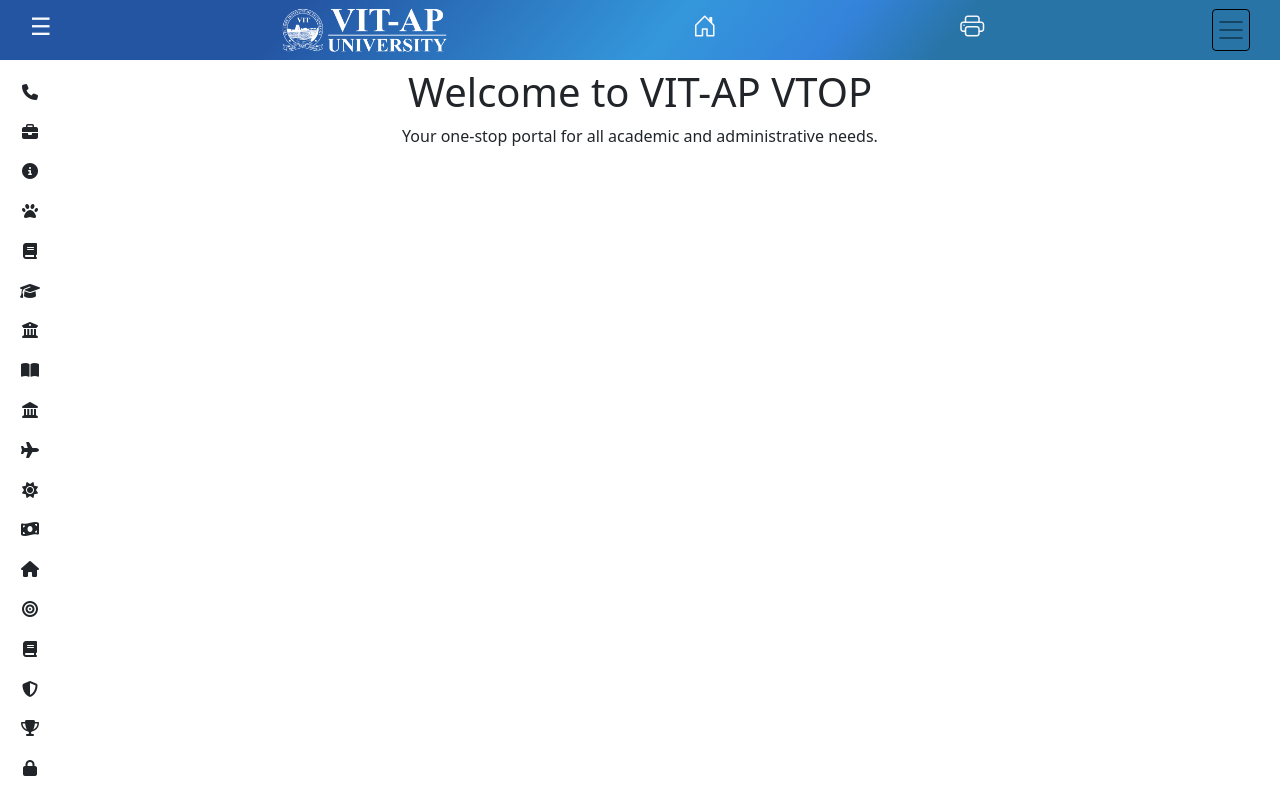
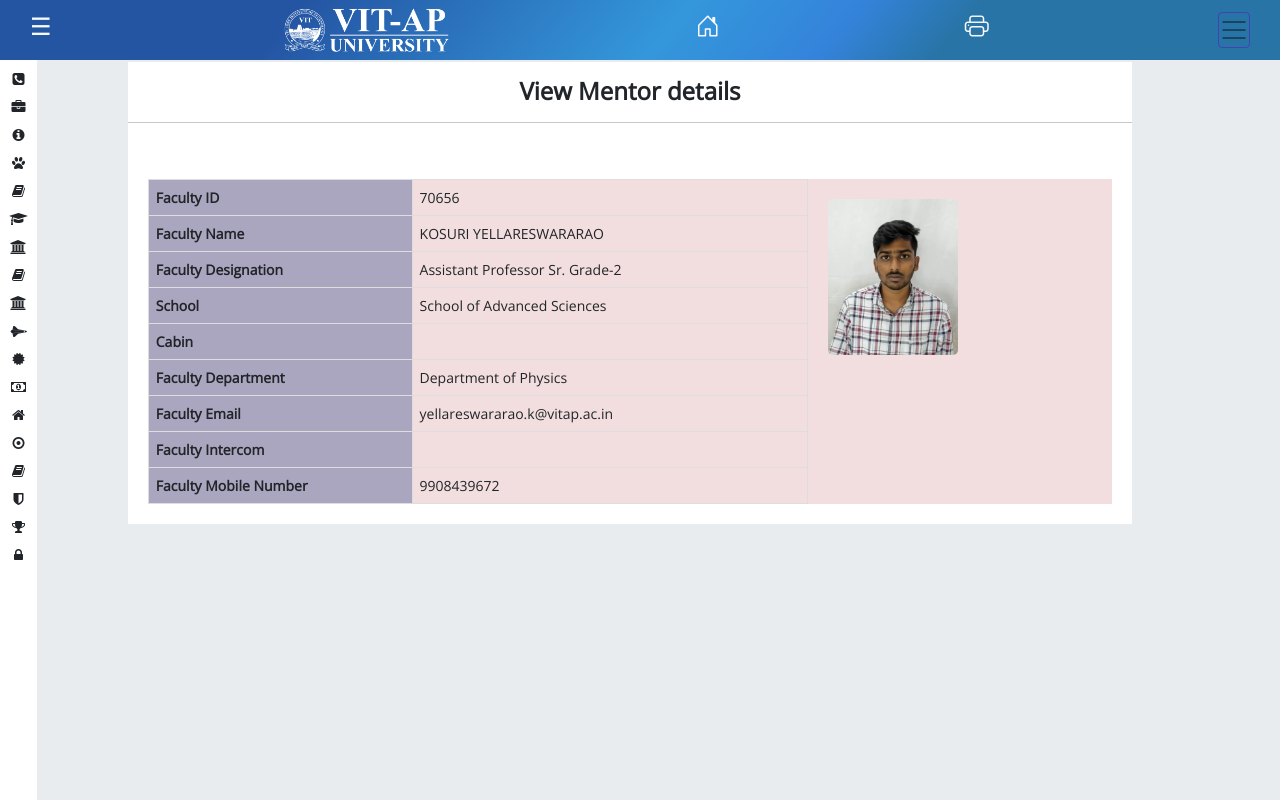
Before and after one commit to Abhiram1502/vtop, a plain HTML site: page index.html in a window 1280 px wide. Drawn offline with nearby package versions, Linux system fonts and the light colour scheme.

Commit message:
Add files via upload

```diff
--- a/index.html
+++ b/index.html
@@ -7,11 +7,11 @@
     <title>VIT-AP - VTOP</title>
     <link rel="stylesheet" href="style.css">
     <!-- Bootstrap CSS CDN -->
-     <link href="https://fonts.googleapis.com/css2?family=Open+Sans&display=swap" rel="stylesheet">
+    <link href="https://fonts.googleapis.com/css2?family=Open+Sans&display=swap" rel="stylesheet">
 
     <link href="https://cdn.jsdelivr.net/npm/bootstrap@5.3.3/dist/css/bootstrap.min.css" rel="stylesheet">
     <link rel="stylesheet" href="https://cdn.jsdelivr.net/npm/bootstrap-icons@1.11.3/font/bootstrap-icons.css">
-    <link href="https://cdnjs.cloudflare.com/ajax/libs/font-awesome/6.4.0/css/all.min.css" rel="stylesheet">
+    <link rel="stylesheet" href="https://cdnjs.cloudflare.com/ajax/libs/font-awesome/4.7.0/css/font-awesome.min.css">
 </head>
 
 <body>
@@ -22,7 +22,7 @@
             <i class="bi bi-printer text-light ps-sm-3 h4" aria-hidden="true"></i>
             <button id="profile"><svg xmlns="http://www.w3.org/2000/svg" width="30" height="30" viewBox="0 0 30 30">
                     <path stroke="rgba(0, 0, 0, 0.55)" stroke-linecap="round" stroke-miterlimit="10" stroke-width="1.5"
-                        d="M4 7h22M4 15h22M4 23h22" width="30px" height="30px" />
+                        d="M4 7h22M4 15h22M4 23h22" width="28px" height="28px" />
                 </svg>
             </button>
         </div>
@@ -49,30 +49,75 @@
     </nav>
     <div>
         <div class="sidepanel">
-            <i class="fa-solid fa-phone"></i> <!-- 1. Phone -->
-            <i class="fa-solid fa-briefcase"></i> <!-- 2. Briefcase -->
-            <i class="fa-solid fa-info-circle"></i> <!-- 3. Info -->
-            <i class="fa-solid fa-paw"></i> <!-- 4. Paw print -->
-            <i class="fa-solid fa-book"></i> <!-- 5. Book -->
-            <i class="fa-solid fa-graduation-cap"></i> <!-- 6. Graduation cap -->
-            <i class="fa-solid fa-building-columns"></i> <!-- 7. Institution / Bank -->
-            <i class="fa-solid fa-book-open"></i> <!-- 8. Book (alternate) -->
-            <i class="fa-solid fa-landmark"></i> <!-- 9. Institutional building -->
-            <i class="fa-solid fa-plane"></i> <!-- 10. Airplane -->
-            <i class="fa-solid fa-sun"></i> <!-- 11. Sun / Weather -->
-            <i class="fa-solid fa-money-bill-wave"></i> <!-- 12. Money / Dollar -->
-            <i class="fa-solid fa-house"></i> <!-- 13. House / Home -->
-            <i class="fa-solid fa-bullseye"></i> <!-- 14. Target / Goal -->
-            <i class="fa-solid fa-book"></i> <!-- 15. Book (outline reuse) -->
-            <i class="fa-solid fa-shield-halved"></i> <!-- 16. Shield / Security -->
-            <i class="fa-solid fa-trophy"></i> <!-- 17. Trophy / Award -->
-            <i class="fa-solid fa-lock"></i> <!-- 18. Lock / Secure -->
+            <i class="fa fa-phone-square iconSpace"></i>
+            <i class="fa fa-briefcase iconSpace"></i>
+
+
+            <i class="fa fa-info-circle iconSpace"></i>
+            <i class="fa fa-paw iconSpace"></i>
+            <i class="fa fa-book iconSpace"></i>
+            <i class="fa fa-graduation-cap iconSpace"></i>
+            <i class="fa fa-bank iconSpace "></i>
+            <i class="fa fa-book iconSpace"></i>
+            <i class="fa fa-bank iconSpace "></i>
+            <i class="fa fa-space-shuttle iconSpace"></i>
+            <i class="fa fa-certificate iconSpace "></i>
+            <i class="fa fa-money iconSpace "></i>
+            <i class="fa fa-home iconSpace"></i>
+            <i class="fa fa-dot-circle-o iconSpace "></i>
+            <i class="fa fa-book iconSpace"></i>
+            <i class="fa fa-shield iconSpace"></i>
+            <i class="fa fa-trophy iconSpace"></i>
+            <i class="fa fa-lock iconSpace"></i> <!-- Lock / Secure -->
+
         </div>
         <div class="container">
-            <div class="row">
-                <div class="col-md-12">
-                    <h1 class="text-center mt-5">Welcome to VIT-AP VTOP</h1>
-                    <p class="text-center">Your one-stop portal for all academic and administrative needs.</p>
+            <div class="content">
+                <h3>View Mentor details</h3>
+                <hr>
+                <div class="mentor-details">
+                    <div class="mentor-info">
+                        <table>
+                            <tr>
+                                <th>Faculty ID</th>
+                                <td>70656</td>
+                            </tr>
+                            <tr>
+                                <th>Faculty Name</th>
+                                <td>KOSURI YELLARESWARARAO</td>
+                            </tr>
+                            <tr>
+                                <th>Faculty Designation</th>
+                                <td>Assistant Professor Sr. Grade-2</td>
+                            </tr>
+                            <tr>
+                                <th>School</th>
+                                <td>School of Advanced Sciences</td>
+                            </tr>
+                            <tr>
+                                <th>Cabin</th>
+                                <td></td>
+                            </tr>
+                            <tr>
+                                <th>Faculty Department</th>
+                                <td>Department of Physics</td>
+                            </tr>
+                            <tr>
+                                <th>Faculty Email</th>
+                                <td>yellareswararao.k@vitap.ac.in</td>
+                            </tr>
+                            <tr>
+                                <th>Faculty Intercom</th>
+                                <td></td>
+                            </tr>
+                            <tr>
+                                <th>Faculty Mobile Number</th>
+                                <td>9908439672</td>
+                            </tr>
+                        </table>
+                        <div class="mentor-img"><img src="images/download.png" alt="Mentor">
+                        </div>
+                    </div>
                 </div>
             </div>
         </div>
--- a/style.css
+++ b/style.css
@@ -1,13 +1,16 @@
-
-*{
+* {
     margin: 0;
     outline: 0;
     padding: 0;
 }
-body{
-    font-family: 'Open Sans', sans-serif;
+
+body {
+    font-family: 'Open Sans', sans-serif !important;
+    background-color: #e9ecef !important;
+    height: 100vh !important;
 }
-.nav{
+
+.nav {
     z-index: 10;
     position: fixed;
     top: 0;
@@ -17,7 +20,8 @@
     flex-direction: column;
     background: linear-gradient(130deg, rgba(36, 85, 163, 1) 23%, rgba(52, 151, 219, 1) 52%, rgba(52, 142, 219, 1) 58%, rgba(52, 131, 219, 1) 65%, rgba(40, 116, 166, 1) 74%);
 }
-.nav-bar{
+
+.nav-bar {
     display: flex;
     align-items: center;
     justify-content: space-between;
@@ -26,79 +30,173 @@
     padding-top: 3.85px;
     padding-bottom: 3.85px;
 }
-.sidepanel{
+
+.sidepanel {
     position: fixed;
+    padding-top: 5px;
     top: 60px;
     left: 0;
-    width: 60px;
+    width: 37px;
     height: calc(100% - 60px);
     background-color: white;
     display: flex;
     flex-direction: column;
     align-items: center;
-    justify-content: space-evenly;
     z-index: 0;
 }
-.profile-section{
+
+.sidepanel i {
+    margin: 7px 0px;
+    font-size: 14px;
+}
+
+.profile-section {
     display: none;
     margin-left: 5px;
     justify-content: center;
     flex-direction: column;
 }
-.profile-section.show{
+
+.profile-section.show {
     display: flex;
 }
-.quickLink{
+
+.quickLink {
     border: 0.5px solid blue;
     padding: 2px 5px;
     font-size: 15px;
     margin: 10px;
     border-radius: 3px;
     background-color: transparent;
-    color:white;
+    color: white;
     align-self: center;
 }
-.profile-section i{
+
+.profile-section i {
     color: white;
 }
-.small-image{
+
+.small-image {
     width: 40px;
     height: 40px;
     border-radius: 50%;
     background-color: white;
     margin-right: 10px;
 }
-#profile{
+
+#profile {
     background-color: transparent;
-    border: 0.5px solid black;
+    border: 0.3px solid rgb(66, 66, 181);
     border-radius: 4px;
-    padding: 5px 3px;
+    padding: 2px 0px 2px 0px;
     background-repeat: no-repeat;
     background-size: 100%;
     background-position: center center;
 }
 
-.container{
+h1 {
+    color: #333;
+    margin-bottom: 20px;
+}
+
+table {
+    width: 70%;
+    border-collapse: collapse;
+    color: rgb(33, 37, 41);
+    vertical-align: top;
+    border: 0.5px solid #ddd;
+}
+
+th,td {
+    padding: 7px;
+    text-align: left;
+    border: 0.5px solid #ddd !important;
+    font-size: 14px;
+}
+
+td {
+    background-color: #f2dede;
+    width: 70%;
+}
+
+th {
+    width: 40%;
+    background-color: #aba6bf;
+}
+
+.content {
+    background-color: white;
+    width: 90%;
+}
+
+.content h3 {
+    text-align: center;
+    font-size: 24px;
+    margin-top: 15px;
+    font-weight: bold;
+}
+
+.container {
     max-width: 1200px;
     margin: 0 auto;
+    padding: 2px 20px;
+    position: fixed;
+    top: 60px;
+    left: 60px;
+    display: flex;
+    flex-direction: column;
+    align-items: center;
+}
+
+.mentor-details {
+    width: 100%;
+    height: 100%;
+    display: flex;
+    flex-direction: row;
+    align-items: center;
+    justify-content: center;
+}
+.mentor-info{
+    background-color: #f2dede;
+    margin: 40px 20px 20px 20px;
+    display: flex;
+    width: 100%;
+}
+.mentor-img {
+    width: 30%;
+    display: flex;
+    align-items: start;
+    justify-content: start;
     padding: 20px;
+    background-color: #f2dede;
+    margin-right: 20px;
 }
-.reg-profile{
+
+.mentor-img img {
+    max-width: 130px;
+    height: auto;
+    border-radius: 5px;
+}
+
+.reg-profile {
     padding-bottom: 0px;
     cursor: pointer;
 }
-.reg-profile p{
+
+.reg-profile p {
     font-size: 14px;
     color: white;
     margin-top: 5px;
     letter-spacing: 0px;
     font-weight: 500;
 }
-.profile.show{
+
+.profile.show {
     display: flex;
     opacity: 1;
 }
-.profile{
+
+.profile {
     opacity: 0;
     display: none;
     flex-direction: column;
@@ -110,19 +208,22 @@
     border-radius: 5px;
     margin-bottom: 10px;
 }
-.profile hr{
+
+.profile hr {
     width: 100%;
     border: 0.5px solid darkblue;
     margin: 10px 0;
 }
-.profile img{
+
+.profile img {
     width: 120px;
     height: 120px;
     margin-top: 15px;
     margin-bottom: 20px;
     border-radius: 50%;
 }
-.login-history{
+
+.login-history {
     color: black;
     background-color: skyblue;
     padding: 5px 90px;
@@ -130,7 +231,8 @@
     border-radius: 3px;
     margin-bottom: 1px;
 }
-.profile-section .profile .Sign-out{
+
+.profile-section .profile .Sign-out {
     color: white;
     background-color: green;
     padding: 5px 108px;
```
